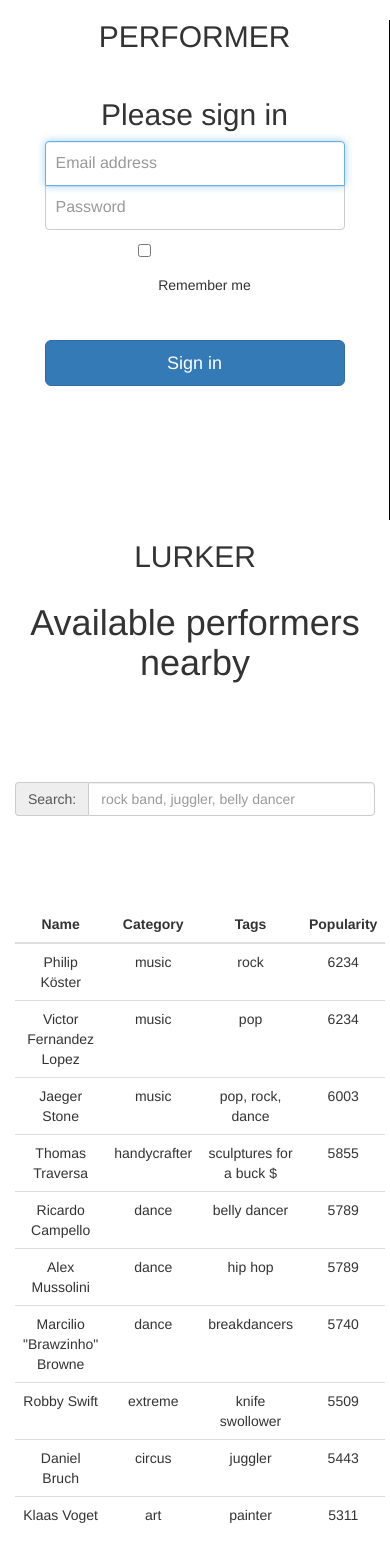
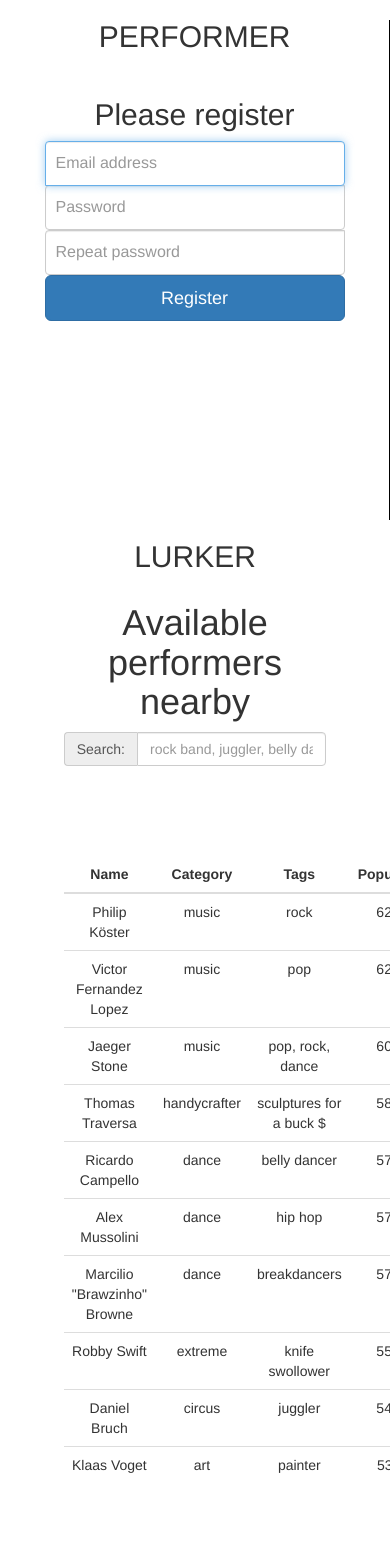
Before and after one commit to canvural/hack4culture, a PHP site: page / in a window 390 px wide; the page is wider, and only the part inside the window is pictured. After the commit the page ends 1473 px from the top of that part, so only its background shows below. Run offline with PHP 8.4, Linux system fonts and the light colour scheme.

Commit message:
minor fixes table

```diff
--- a/css/style.css
+++ b/css/style.css
@@ -8,6 +8,10 @@ html, body {
 
 .center-block {
   float: none;
+}
+
+.searchBox {
+  max-width: 75%;
 }
 
 .headers {
@@ -45,17 +49,8 @@ html, body {
   max-width: 330px;
   padding: 15px;
   margin: 0 auto;
+}
 
-}
-.form-signin .form-signin-heading,
-.form-signin .checkbox {
-      margin-bottom: 10px;
-
-}
-.form-signin .checkbox {
-      font-weight: normal;
-
-}
 .form-signin .form-control {
   position: relative;
   height: auto;
@@ -64,23 +59,22 @@ html, body {
   box-sizing: border-box;
   padding: 10px;
   font-size: 16px;
+  margin: 0;
+}
 
-}
 .form-signin .form-control:focus {
   z-index: 2;
+}
 
-}
 .form-signin input[type="email"] {
   margin-bottom: -1px;
-        border-bottom-right-radius: 0;
+  -bottom-right-radius: 0;
   border-bottom-left-radius: 0;
+}
 
-}
 .form-signin input[type="password"] {
-      margin-bottom: 10px;
-        border-top-left-radius: 0;
+  -top-left-radius: 0;
   border-top-right-radius: 0;
-
 }
 
 @media screen and (max-width:740px){
--- a/index.html
+++ b/index.html
@@ -14,32 +14,26 @@
     <div class="col-md-6" id="performer">
         <h2>PERFORMER</h2>
         <form class="form-signin">
-            <h2 class="form-signin-heading">Please sign in</h2>
+          <h2 class="form-signin-heading">Please register</h2>
           <label for="inputEmail" class="sr-only">Email address</label>
           <input type="email" id="inputEmail" class="form-control" placeholder="Email address" required="" autofocus="" autocomplete="off">
           <label for="inputPassword" class="sr-only">Password</label>
           <input type="password" id="inputPassword" class="form-control" placeholder="Password" required="" autocomplete="off">
-                <div class="checkbox">
-                  <label>
-                    <input type="checkbox" value="remember-me"> Remember me
-                  </label>
-                </div>
-                <button class="btn btn-lg btn-primary btn-block" type="submit">Sign in</button>
+          <label for="inputPassword" class="sr-only">Repeat password</label>
+          <input type="password" id="inputPassword" class="form-control" placeholder="Repeat password" required="" autocomplete="off">
+          <button class="btn btn-lg btn-primary btn-block" type="submit" id="button-register">Register</button>
         </form>
     </div>
     <div class="col-md-6" id="lurker" ng-app="application" ng-controller="controllerTablePerformers">
       <h2>LURKER</h2>
-<div class="container">
-            <div class="row">
-                <div class="col-sm-8 center-block">
+      <div class="container searchBox">
         <h1 class="text-center">Available performers nearby</h1>
-                    <br>
         <div class="input-group">
           <spam class="input-group-addon">Search: </spam>
-                        <input type="text" class="form-control" placeholder="rock band, juggler, belly dancer" ng-model="searchEngine">
+          <input type="text" class="form-control" placeholder="rock band, juggler, belly dancer ..." ng-model="searchEngine">
         </div>
         <br>
-                    <div class="class-responsive">
+        <div >
           <table class="table table-hover">
             <thead>
               <tr>
@@ -58,9 +52,7 @@
                 <td>{{performer.Popularity}}</td>
               </tr>
             </tbody>
-                    </div>
-
-                </div>
+          </table>
         </div>
       </div>
     </div>
```
Lines whose indentation alone changed are shown as unchanged.
